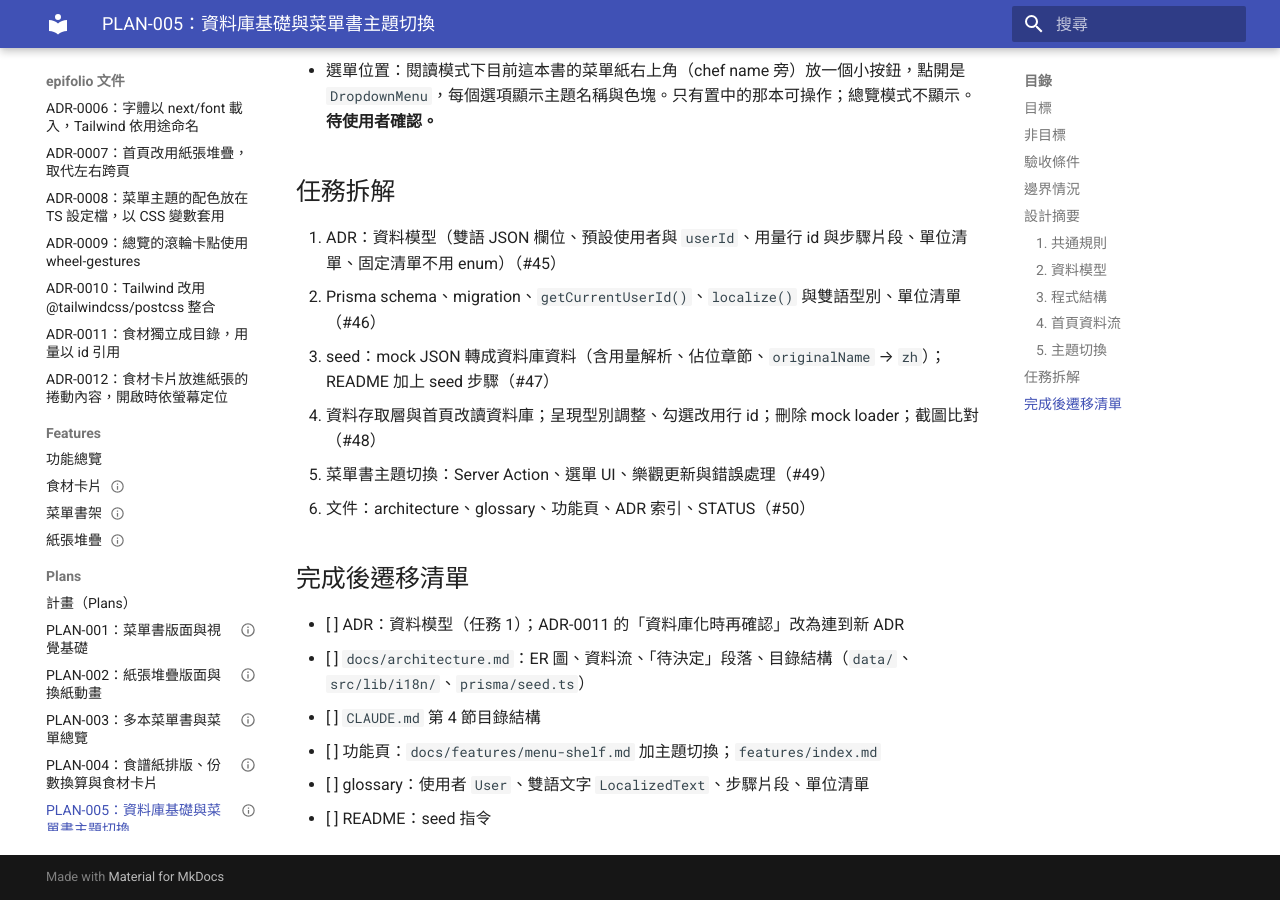
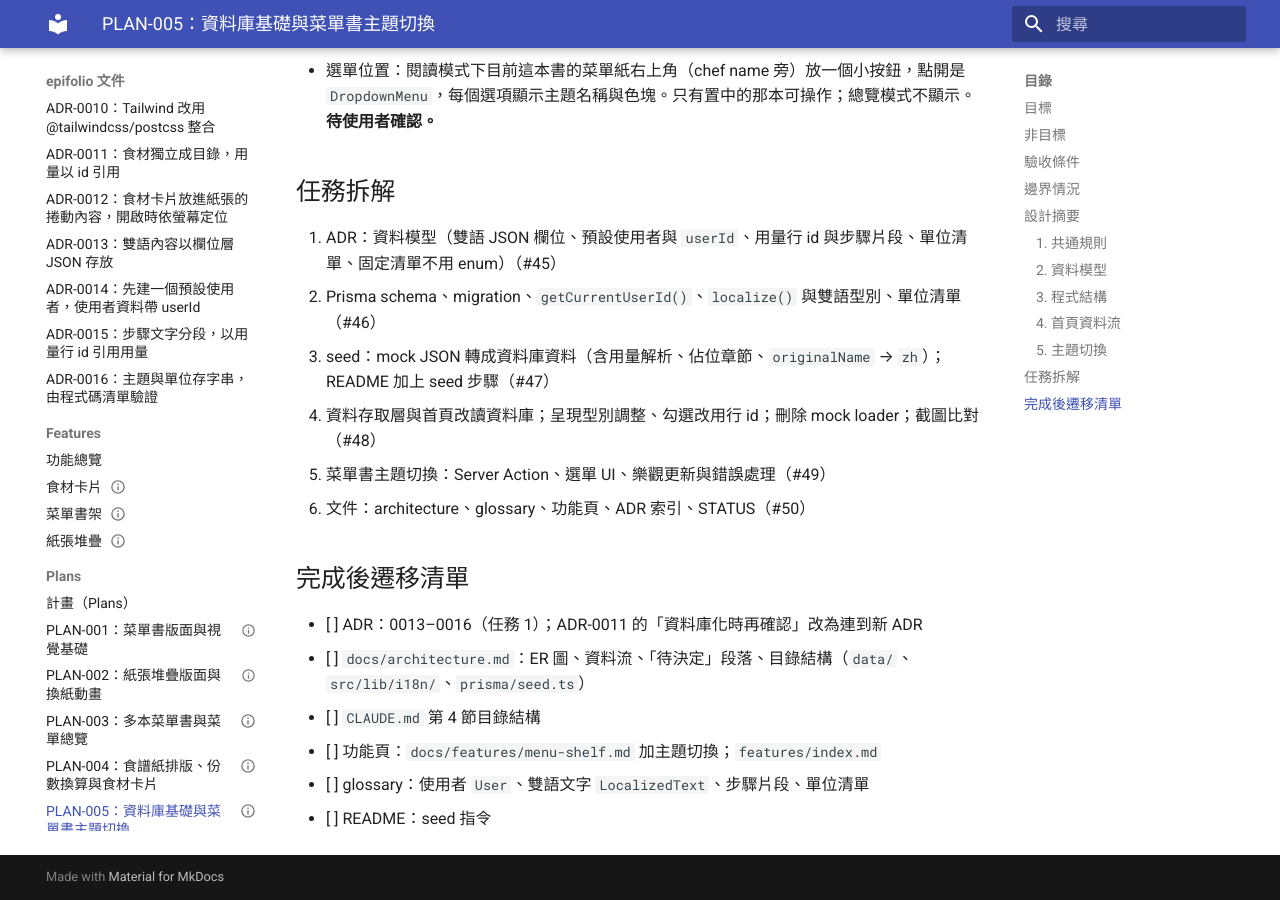
Before and after one commit to piercelin11/epifolio, an MkDocs documentation site: the page built from docs/plans/PLAN-005-database.md, in a window 1280 px wide and 900 px high, scrolled down 4471 px. Built offline with MkDocs 1.6.1 and Material for MkDocs 9.7.7, drawn with Linux system fonts in a browser that asks for light colours; some of the changed lines change nothing that is shown; some of the changed text lies outside the part shown.

Commit message:
docs(adr): record the data model decisions for PLAN-005
- 0013: bilingual text as per-field JSON ({ en, zh })
- 0014: a default user now, userId on user-owned data
- 0015: step text split into parts that reference ingredient lines
- 0016: theme ids and units stored as strings, checked against code lists
- Link the plan to ADR-0013

Closes #45

```diff
--- /dev/null
+++ b/docs/adr/0013-localized-json-fields.md
@@ -0,0 +1,32 @@
+# ADR-0013：雙語內容以欄位層 JSON 存放
+
+日期：2026-10-12
+狀態：Accepted
+
+## 背景
+
+食譜、菜單、食材的文字之後要有中英兩種語言，而且之後由 LLM 匯入時會一次產生兩種語言。同一道食譜的結構（數量、單位、步驟順序、食材引用）不分語言，只有文字不同。只有兩種語言、只有一個人使用，資料量小。
+
+## 決策
+
+- 需要雙語的文字欄位在資料庫存成 JSON：`{ en?: string, zh?: string }`（`LocalizedText`）；有片段的文字（菜單描述、步驟）每種語言各存一組片段，因為兩種語言的斷句不同。
+- Prisma 的 `Json` 沒有型別，資料存取層一律用 zod 解析後才交給元件。
+- 畫面用 `localize(text, locale)` 取值，缺的語言退回另一種。
+- 不分語言的資料（數量、單位、時間、價格、id）維持一般欄位。
+- 用量的單位不存翻譯，顯示時由程式碼的單位清單對應各語言的寫法。
+
+## 考慮過的替代方案
+
+- 翻譯表（`RecipeTranslation(recipeId, locale, …)`，Saleor、Django-parler 的做法）：可依語言查詢與建索引，語言多時好擴充；但步驟、用量、群組每一層都要一張翻譯表，兩種語言用不到它的好處。
+- 每種語言存一份完整資料、以群組 id 串起來（Strapi、WPML 的做法）：適合各語言內容差很多的情況；這裡會讓中英兩份的數量與步驟各自漂移。
+- 只存一種語言，需要時請 LLM 翻譯並快取：省欄位，但離線或沒有 API 金鑰時看不到另一種語言，也無法手動修正翻譯。
+
+## 後果
+
+- SQLite 不方便直接搜尋或排序 JSON 內的文字；目前資料量小，用程式過濾。之後真的需要再加衍生欄位或改翻譯表。
+- 新增需要翻譯的欄位時，型別用 `LocalizedText`，並在資料存取層的 zod schema 加上對應解析。
+- 要加第三種語言時，JSON 加一個 key 即可，但要回頭補資料。
+
+## 相關
+
+PLAN-005、#53、`src/lib/i18n/`
--- /dev/null
+++ b/docs/adr/0014-default-user.md
@@ -0,0 +1,29 @@
+# ADR-0014：先建一個預設使用者，使用者資料帶 userId
+
+日期：2026-10-12
+狀態：Accepted
+
+## 背景
+
+目前只有一個人在本機使用，沒有帳號系統（見 [願景](../vision.md)）。但之後可能開放多人，而 #42 已經把資料分成「共用的食材目錄」與「各自的購買紀錄」兩層。不確定是否真的會擴充。
+
+## 決策
+
+- 建立 `User` model，seed 時寫入一個預設使用者。
+- 屬於使用者的資料（菜單、食譜，之後的購買紀錄）有 `userId`；食材目錄是共用的參考資料，沒有 `userId`。
+- 程式透過 `getCurrentUserId()` 取得目前使用者，現在固定回傳預設使用者；寫入資料的 Server Action 要確認資料屬於目前使用者。
+- 不做登入、權限與註冊。
+
+## 考慮過的替代方案
+
+- 不建 `User`，等真的要多人時再補：現在最簡單；之後補一個 migration 也不難，但每個查詢與 Server Action 都要回頭加條件，容易漏。
+- 直接做帳號系統：目前沒有需求，是 [願景](../vision.md) 的非目標。
+
+## 後果
+
+- 每張使用者資料表多一個 `userId` 欄位，查詢要以它過濾。
+- 之後要多人使用時，只需替換 `getCurrentUserId()` 並加上登入；共用食材目錄由誰編輯屆時另行決定。
+
+## 相關
+
+PLAN-005、#42、`src/lib/current-user.ts`
--- /dev/null
+++ b/docs/adr/0015-step-text-references-lines.md
@@ -0,0 +1,32 @@
+# ADR-0015：步驟文字分段，以用量行 id 引用用量
+
+日期：2026-10-12
+狀態：Accepted
+
+## 背景
+
+之後希望步驟中提到的食材可以互動顯示用量（#54），例如步驟寫「garlic」時顯示「3 cloves」並跟著份數換算。步驟文字原本是純字串，程式不知道哪個詞指的是哪一行用量。用量行原本也沒有自己的 id，是用群組與行的索引識別（勾選狀態就用這個 key）。
+
+## 決策
+
+- 每一行用量（`RecipeIngredient`）有自己的 id。
+- 步驟文字存成片段陣列，片段可以用 `lineId` 引用同一道食譜的用量行：`[{ text: "Put the oil, " }, { text: "garlic", lineId }, …]`；做法與菜單描述片段（`DescriptionPart`）相同，每種語言各一組（見 ADR-0013）。
+- 引用的是用量行，不是食材目錄（`Ingredient`）：用量屬於那一行，同一種食材在一道食譜可能出現在不同行。
+- 片段存在 JSON 內，沒有資料庫外鍵；引用的用量行不存在時，片段當一般文字顯示。
+- 步驟的重點（`title`）改為選填。
+
+## 考慮過的替代方案
+
+- 在字串中嵌入標記（`"Put the oil, {{line:abc}} and …"`）：欄位維持字串，但要另寫解析，且標記文字在缺翻譯或解析失敗時會直接露出。
+- 片段引用食材目錄的 `ingredientId`：同一食材有多行時無法判斷是哪一行的用量。
+- 另建 `StepMention` 關聯表、帶外鍵：刪除用量行時資料庫會擋住或連帶處理，但要記錄每個詞在文字中的位置，且兩種語言位置不同，過於複雜。
+
+## 後果
+
+- 勾選狀態的 key 改用用量行 id，不再依賴順序。
+- 編輯食譜時刪除用量行，要提醒或清掉引用它的片段；目前沒有編輯功能，先以「當一般文字顯示」處理。
+- 「只用一半」等部分用量不在這個結構內，需要時另議。
+
+## 相關
+
+PLAN-005、#54、`src/features/recipe/types.ts`
--- /dev/null
+++ b/docs/adr/0016-code-lists-as-strings.md
@@ -0,0 +1,28 @@
+# ADR-0016：主題與單位存字串，由程式碼清單驗證
+
+日期：2026-10-12
+狀態：Accepted
+
+## 背景
+
+菜單書要記錄套用哪個菜單主題，用量要記錄單位。兩者的選項都定義在程式碼（主題見 ADR-0008；單位要配合份數換算、顯示翻譯與之後的單位換算），而且會隨開發增加。
+
+## 決策
+
+- 資料庫存字串（`themeId`、`unit`），不用 Prisma enum。
+- 合法值的唯一來源是程式碼清單：主題在 `src/features/menu-theme/menu-themes.ts`，單位在 `src/features/recipe/units.ts`。寫入時用 zod 依清單驗證。
+- 讀到清單外的值不改寫資料庫：主題用預設主題顯示；單位照字串顯示。seed 遇到清單外的單位直接報錯。
+
+## 考慮過的替代方案
+
+- Prisma enum：資料庫層就擋住錯誤值，但每新增一個主題或單位都要 migration，且值要在 schema 與 TS 兩處維護。
+- 主題或單位各建一張資料表：可在執行期新增；目前沒有自訂主題或單位的需求。
+
+## 後果
+
+- 移除或改名清單中的值時，要考慮資料庫裡既有的資料（目前以退回預設處理）。
+- 之後若要讓使用者自訂主題，再改為資料表並另立 ADR。
+
+## 相關
+
+PLAN-005、ADR-0008、`src/features/menu-theme/menu-themes.ts`、`src/features/recipe/units.ts`
--- a/docs/adr/README.md
+++ b/docs/adr/README.md
@@ -18,6 +18,10 @@
 | 0010 | [Tailwind 改用 @tailwindcss/postcss 整合](0010-tailwind-postcss.md) | Accepted | 2026-10-12 |
 | 0011 | [食材獨立成目錄，用量以 id 引用](0011-ingredient-catalog.md) | Accepted | 2026-10-12 |
 | 0012 | [食材卡片放進紙張的捲動內容，開啟時依螢幕定位](0012-ingredient-card-layer.md) | Accepted | 2026-10-12 |
+| 0013 | [雙語內容以欄位層 JSON 存放](0013-localized-json-fields.md) | Accepted | 2026-10-12 |
+| 0014 | [先建一個預設使用者，使用者資料帶 userId](0014-default-user.md) | Accepted | 2026-10-12 |
+| 0015 | [步驟文字分段，以用量行 id 引用用量](0015-step-text-references-lines.md) | Accepted | 2026-10-12 |
+| 0016 | [主題與單位存字串，由程式碼清單驗證](0016-code-lists-as-strings.md) | Accepted | 2026-10-12 |
 
 ## 模板
 
--- a/docs/plans/PLAN-005-database.md
+++ b/docs/plans/PLAN-005-database.md
@@ -66,7 +66,7 @@
 
 | 規則 | 做法 |
 | --- | --- |
-| 雙語內容 | 欄位層 JSON `{ en?: string, zh?: string }`；畫面用 `localize(text, locale)` 取值並退回另一種語言。決策見 ADR（任務 1） |
+| 雙語內容 | 欄位層 JSON `{ en?: string, zh?: string }`；畫面用 `localize(text, locale)` 取值並退回另一種語言。決策見 [ADR-0013](../adr/0013-localized-json-fields.md) |
 | JSON 欄位的型別 | Prisma 的 `Json` 沒有型別；資料存取層一律用 zod 解析後才交給元件 |
 | 排序 | 有順序的資料用 `position Int` |
 | 多人預留 | 使用者資料（菜單、食譜）有 `userId`；食材目錄是共用資料，沒有 `userId`。`getCurrentUserId()` 目前固定回傳預設使用者 |
@@ -148,7 +148,7 @@
 
 ## 完成後遷移清單
 
-- [ ] ADR：資料模型（任務 1）；ADR-0011 的「資料庫化時再確認」改為連到新 ADR
+- [ ] ADR：0013–0016（任務 1）；ADR-0011 的「資料庫化時再確認」改為連到新 ADR
 - [ ] `docs/architecture.md`：ER 圖、資料流、「待決定」段落、目錄結構（`data/`、`src/lib/i18n/`、`prisma/seed.ts`）
 - [ ] `CLAUDE.md` 第 4 節目錄結構
 - [ ] 功能頁：`docs/features/menu-shelf.md` 加主題切換；`features/index.md`
```
